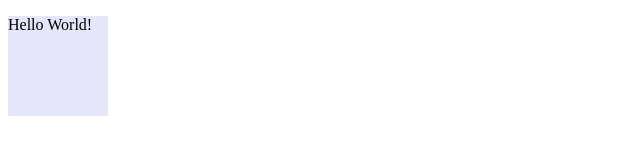
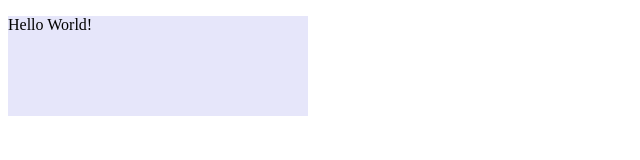
Before and after one commit to tinalr/git-test, a website: page index.html in a window 1280 px wide. Shown: the whole page, without its empty margins (0-640 px from the left). Drawn offline with Linux system fonts and the light colour scheme.

Commit message:
widened box

```diff
--- a/index.html
+++ b/index.html
@@ -7,6 +7,6 @@
     <title>Github Test Page</title>
 </head>
 <body>
-    <div style="background-color: lavender; width: 100px; height: 100px;"><p>Hello World!</p></div>
+    <div style="background-color: lavender; width: 300px; height: 100px;"><p>Hello World!</p></div>
 </body>
 </html>
```
